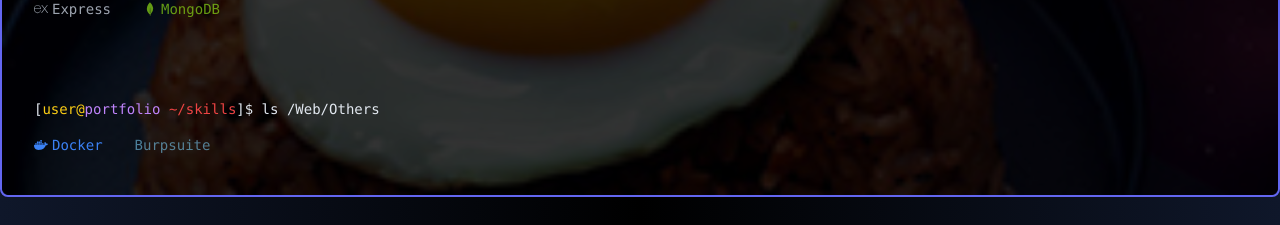
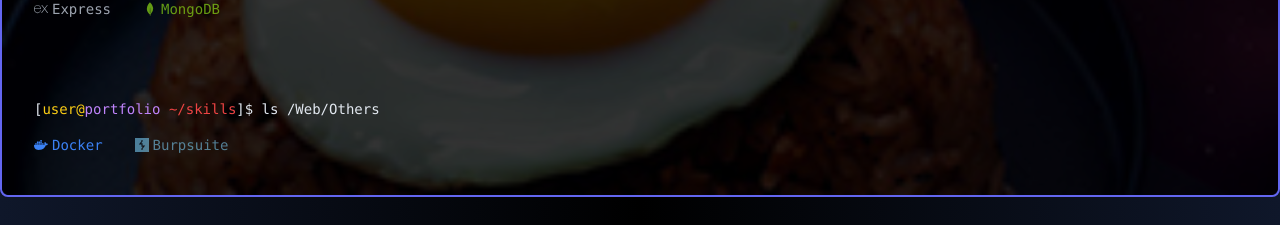
Before and after one commit to zams-putra/portfolio, a React (Vite) app: page / in a window 1280 px wide. Shown: the part 2057-2282 px from the top of the page. Built offline with nearby package versions, Linux system fonts and the light colour scheme; no server answers.

Commit message:
add: new

```diff
--- a/src/components/TechStack.jsx
+++ b/src/components/TechStack.jsx
@@ -1,5 +1,5 @@
 import { motion } from "motion/react";
-import { SiDocker, SiExpress, SiMongodb, SiReact } from "react-icons/si";
+import { SiBurpsuite, SiDocker, SiExpress, SiMongodb, SiReact } from "react-icons/si";
 
 
 
@@ -109,7 +109,7 @@ export default function TechStack() {
               transition={{ duration: 1.5, delay: 1.4, ease: "easeIn" }}
               className="text-sky-300 flex gap-1 items-center justify-center"
             >
-              Burpsuite
+              <SiBurpsuite /> Burpsuite
             </motion.p>
           </div>
         </div>
```
